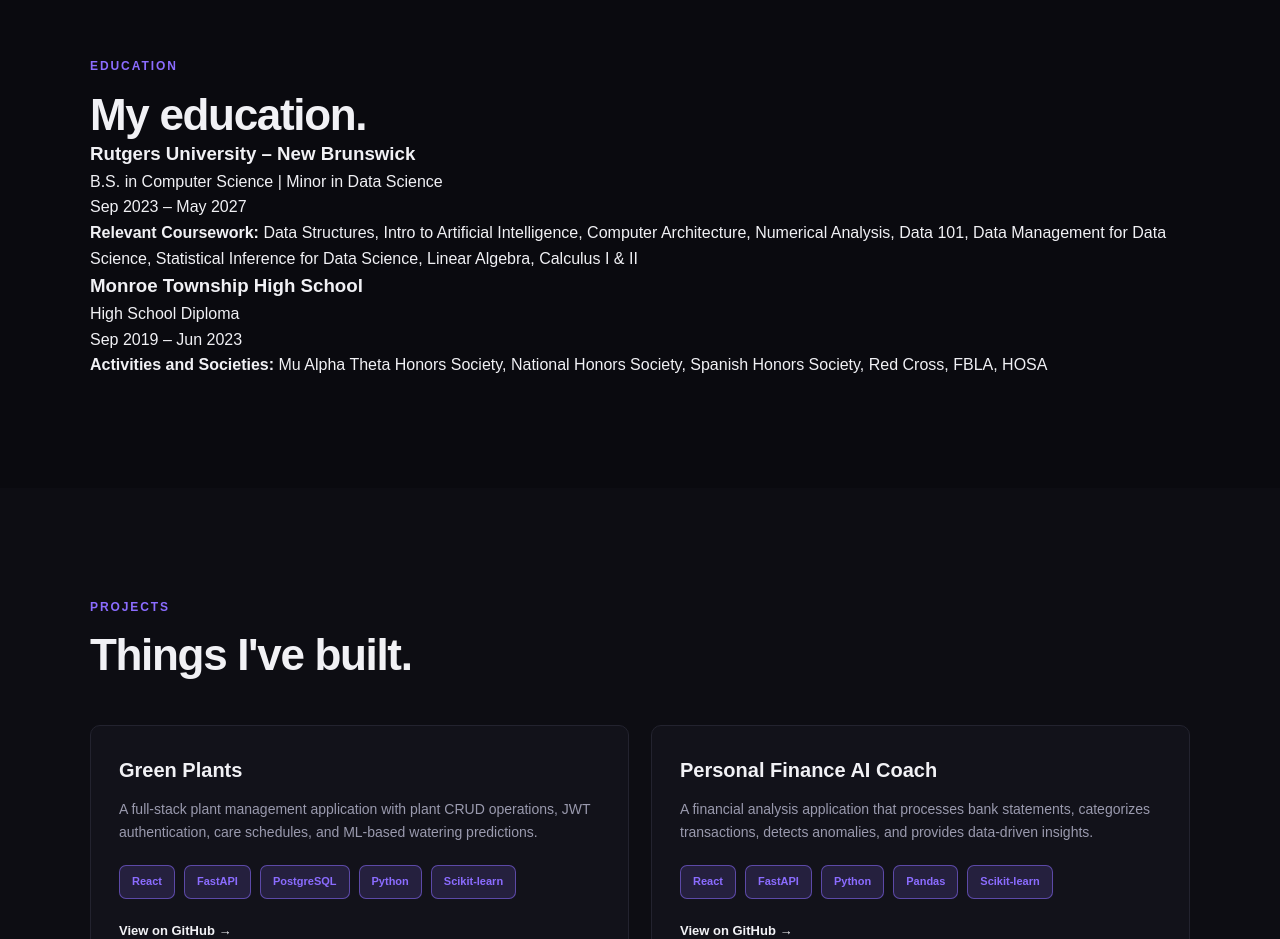
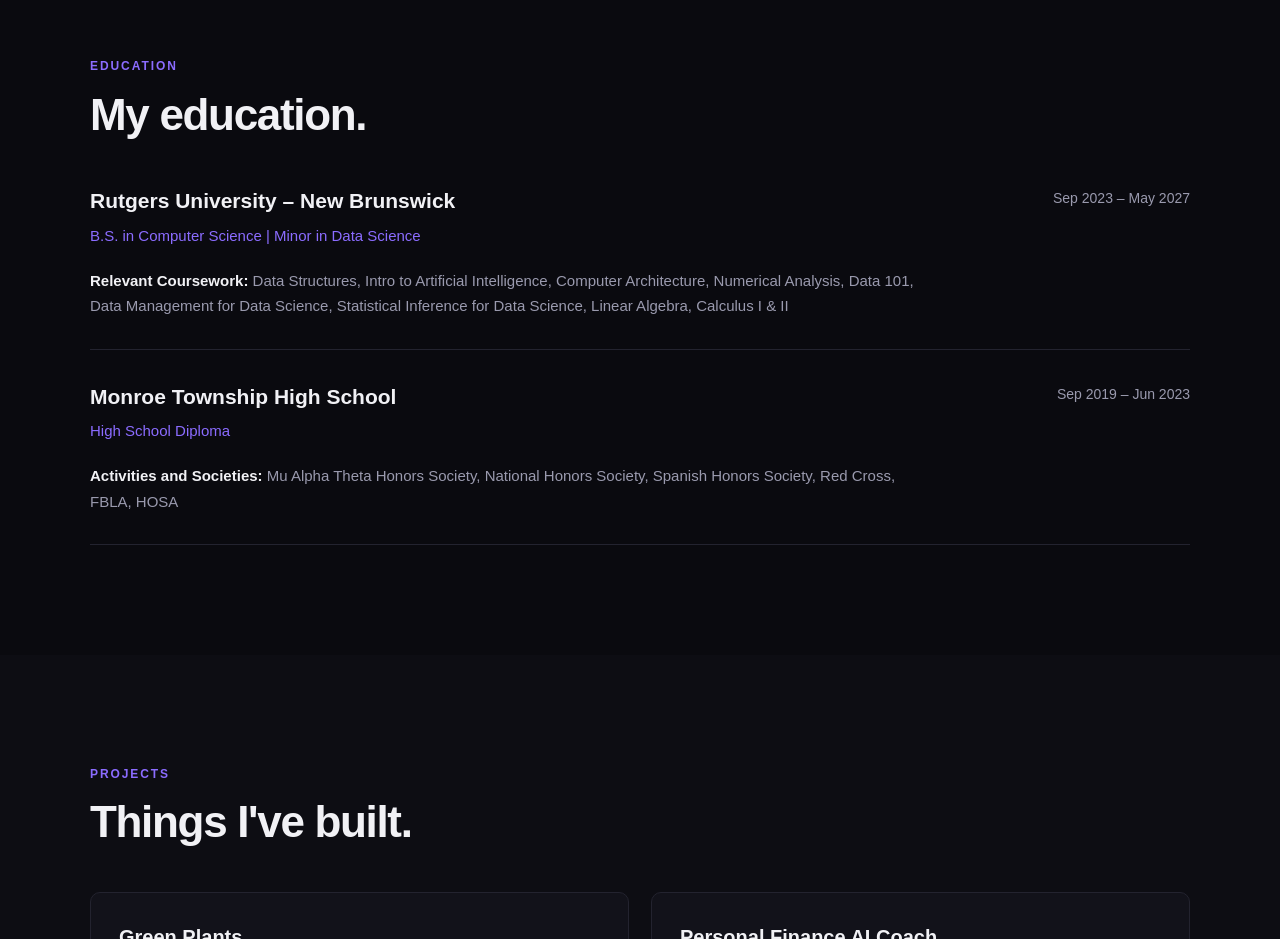
Before and after one commit to riyav-star/portfolio, a Next.js app in the folder portfolio/: page / in a window 1280 px wide. Shown: the part 1320-2259 px from the top of the page. Built offline with nearby package versions, Linux system fonts and the light colour scheme.

Commit message:
Update globals.css

```diff
--- a/portfolio/src/app/globals.css
+++ b/portfolio/src/app/globals.css
@@ -1610,3 +1610,62 @@
     scroll-behavior: auto !important;
   }
 }
+/* =========================================================
+   EDUCATION
+========================================================= */
+
+.education-list {
+  display: flex;
+  flex-direction: column;
+  margin-top: 45px;
+}
+
+.education-item {
+  padding: 30px 0;
+  border-bottom: 1px solid var(--border);
+  transition: border-color 0.35s ease;
+}
+
+.education-item:first-child {
+  padding-top: 0;
+}
+
+.education-header {
+  display: flex;
+  justify-content: space-between;
+  align-items: flex-start;
+  gap: 30px;
+}
+
+.education-header h3 {
+  font-size: 21px;
+  font-weight: 600;
+  margin: 0;
+}
+
+.education-degree {
+  margin-top: 6px;
+  color: var(--accent);
+  font-size: 15px;
+  font-weight: 500;
+}
+
+.education-date {
+  color: var(--muted);
+  font-size: 14px;
+  white-space: nowrap;
+  margin: 3px 0 0;
+}
+
+.education-coursework {
+  max-width: 850px;
+  margin-top: 20px;
+  color: var(--muted);
+  font-size: 15px;
+  line-height: 1.7;
+}
+
+.education-coursework strong {
+  color: var(--foreground);
+  font-weight: 600;
+}
```
